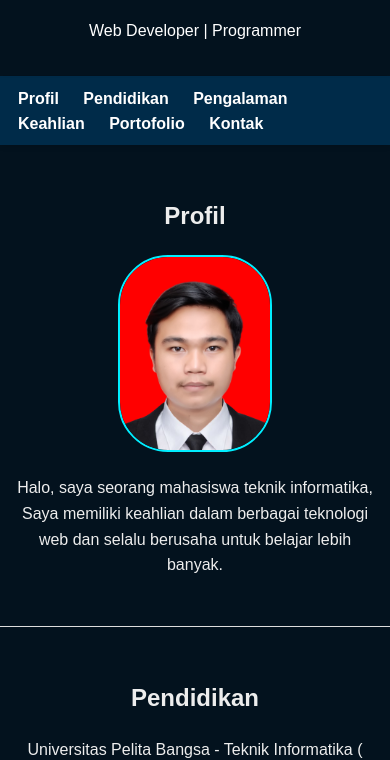
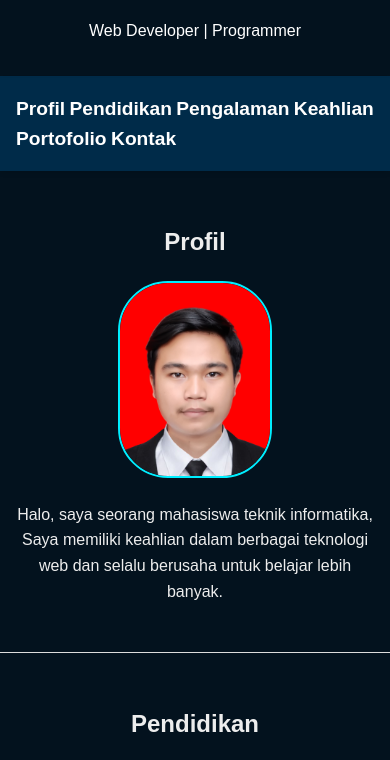
Before and after one commit to AaSihabudin22/my-website, a plain HTML site: page index.html in a window 390 px wide. Shown: the part 92-852 px from the top of the page. Drawn offline with nearby package versions, Linux system fonts and the light colour scheme.

Commit message:
style.css

```diff
--- a/style.css
+++ b/style.css
@@ -161,17 +161,15 @@ section img:hover {
 }
 
 /* Responsive Design */
-@media (max-width: 768px) {
-    .Kontak {
-        grid-template-columns: 1fr;
+@media screen and (max-width: 768px) {
+    nav {
+        flex-direction: column; /* Mengubah arah menjadi kolom untuk layar kecil */
+        padding: 1em; /* Memberikan ruang lebih pada ponsel */
     }
 
-    .contact-text h2 {
-        font-size: 2rem;
-    }
-
-    .contact-icons i {
-        margin: 15px 10px 0 0;
+    nav a {
+        margin: 10px 0; /* Memberikan jarak antar link */
+        font-size: 1.2em; /* Ukuran font sedikit lebih besar untuk kenyamanan */
     }
 }
 
```
